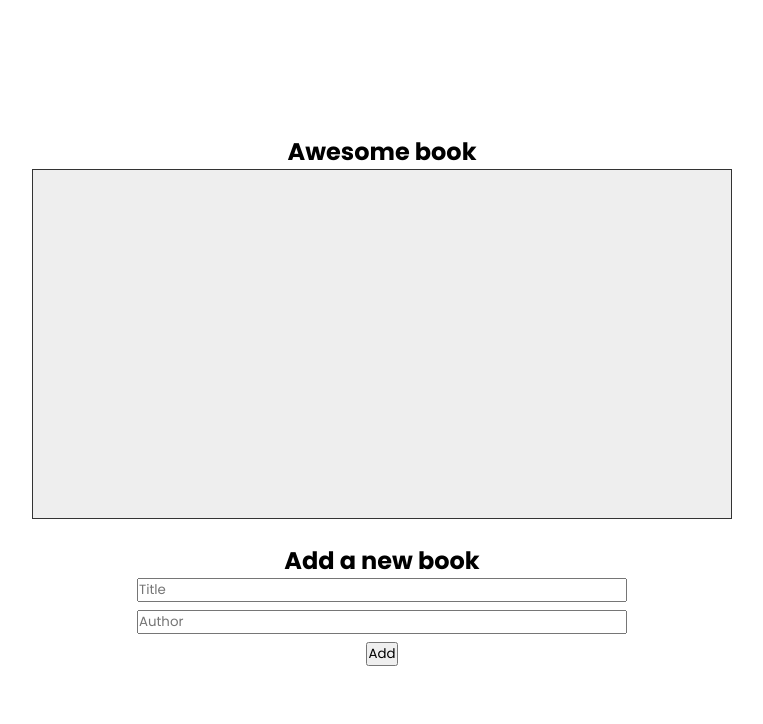
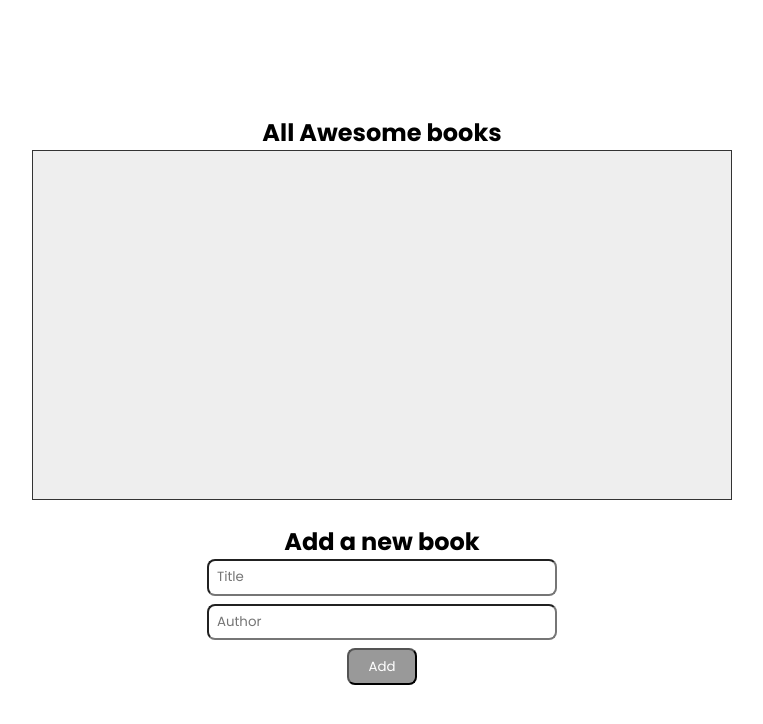
Before and after one commit to iambenkis/Awesome-books, a website: page index.html in a window 1280 px wide. Shown: the whole page, without its empty margins (258-1021 px from the left). Drawn offline with Linux system fonts and the light colour scheme.

Commit message:
Update addBook function

```diff
--- a/index.html
+++ b/index.html
@@ -12,7 +12,7 @@
 <body>
     <main>
         <section class="container">
-            <h2 class="page-title">Awesome book</h2>
+            <h2 class="page-title">All Awesome books</h2>
             <div class="books">
                 <!-- <div class="book-item">
                     <p class="title">The soul and the spirit</p>
--- a/style.css
+++ b/style.css
@@ -20,7 +20,7 @@
  }
 
  .book-item {
-    padding: .5rem 2rem;
+    padding: .5rem 1.5rem;
  }
 
  .books {
@@ -47,6 +47,20 @@
     align-items: center;
  }
 
+ .add-div input {
+   width: 50%;
+   padding: .4rem .5rem;
+   border-radius: .5rem;
+ }
+
+ .add-div button {
+   width: 10%;
+   padding: .4rem .5rem;
+   border-radius: .5rem;
+   background-color: #999;
+   color: #fff;
+ }
+
  .remove {
    float: right;
    margin-top: -1.8rem
@@ -68,5 +82,5 @@
 
  .book-item:nth-child(odd) {
    background-color: #fff;
-   padding: .5rem 2rem;
+   padding: .5rem 1.5rem;
  }
```
